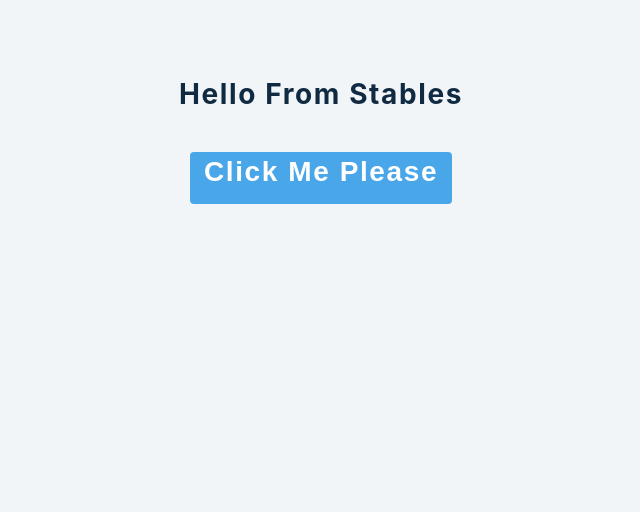
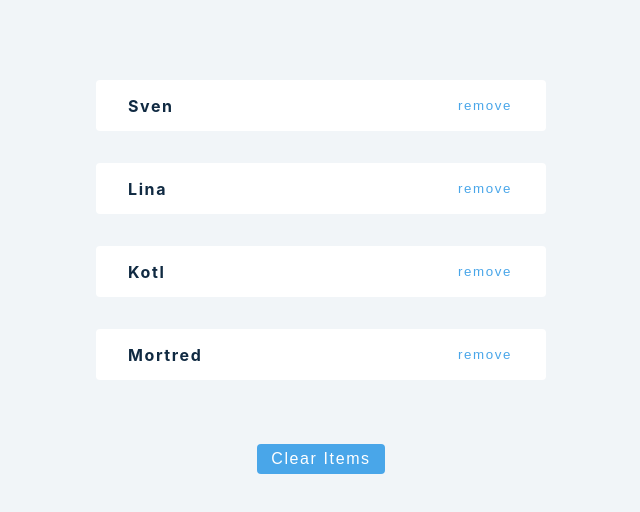
Before and after one commit to williamadahl/use-state-project, a React (Create React App) app: page / in a window 1280 px wide. Shown: the top 512 px of the page, without its empty margins (319-959 px from the left). Built offline with nearby package versions, Linux system fonts and the light colour scheme.

Commit message:
added a data file with some dummy values. Tried out mor arraw functions. Used an array with useState (). Also tried out the filter() function for removing a single item from the array

```diff
--- a/src/App.js
+++ b/src/App.js
@@ -1,13 +1,12 @@
-import logo from './logo.svg';
 import './App.css';
-import Setup from './setupFiles/simple-usestate-example'
+import SimpleUseStateExapmle from './setupFiles/simple-usestate-example'
+import UseStateArray from './setupFiles/use-state-array-example'
 
 function App() {
   return (
-
       <div className = 'container'>
-          <Setup/>
-    </div>
+      <UseStateArray/>
+      </div>
   );
 }
 
--- /dev/null
+++ b/src/data/data.js
@@ -0,0 +1,6 @@
+export const data = [
+    { id: 1, name: 'sven' },
+    { id: 2, name: 'lina' },
+    { id: 3, name: 'kotl' },
+    { id: 4, name: 'mortred' },
+];
--- a/src/setupFiles/simple-usestate-example.js
+++ b/src/setupFiles/simple-usestate-example.js
@@ -27,6 +27,6 @@ export const UseStateExample = () => {
                 <h3>click me please</h3>
             </button>
         </React.Fragment>
-    )
+    );
 }
 export default UseStateExample
--- /dev/null
+++ b/src/setupFiles/use-state-array-example.js
@@ -0,0 +1,29 @@
+import React, {useState} from 'react';
+import {data} from '../data/data';
+
+const UseStateArray = () => {
+    const [people, setPeople] = useState(data);
+    const removeThisNiggah = (id) =>{
+        let savedPeople = people.filter((person) => person.id !== id);
+        setPeople(savedPeople);
+    }
+    return (
+        <>
+            {people.map((person) =>{
+                const {id, name} = person;
+                return (
+                    <div key={id} className = 'item'>
+                        <h4>{name}</h4>
+                        <button onClick={() => removeThisNiggah(id)}>
+                            remove
+                        </button>
+                    </div>
+                );
+             })}
+             <button className = 'btn' onClick={()=> setPeople([])}>
+                 clear items
+             </button>
+        </>
+    );
+}
+export default UseStateArray;
```
Also changed, not shown: 1 other file (tests, documents, lock files or other folders).
